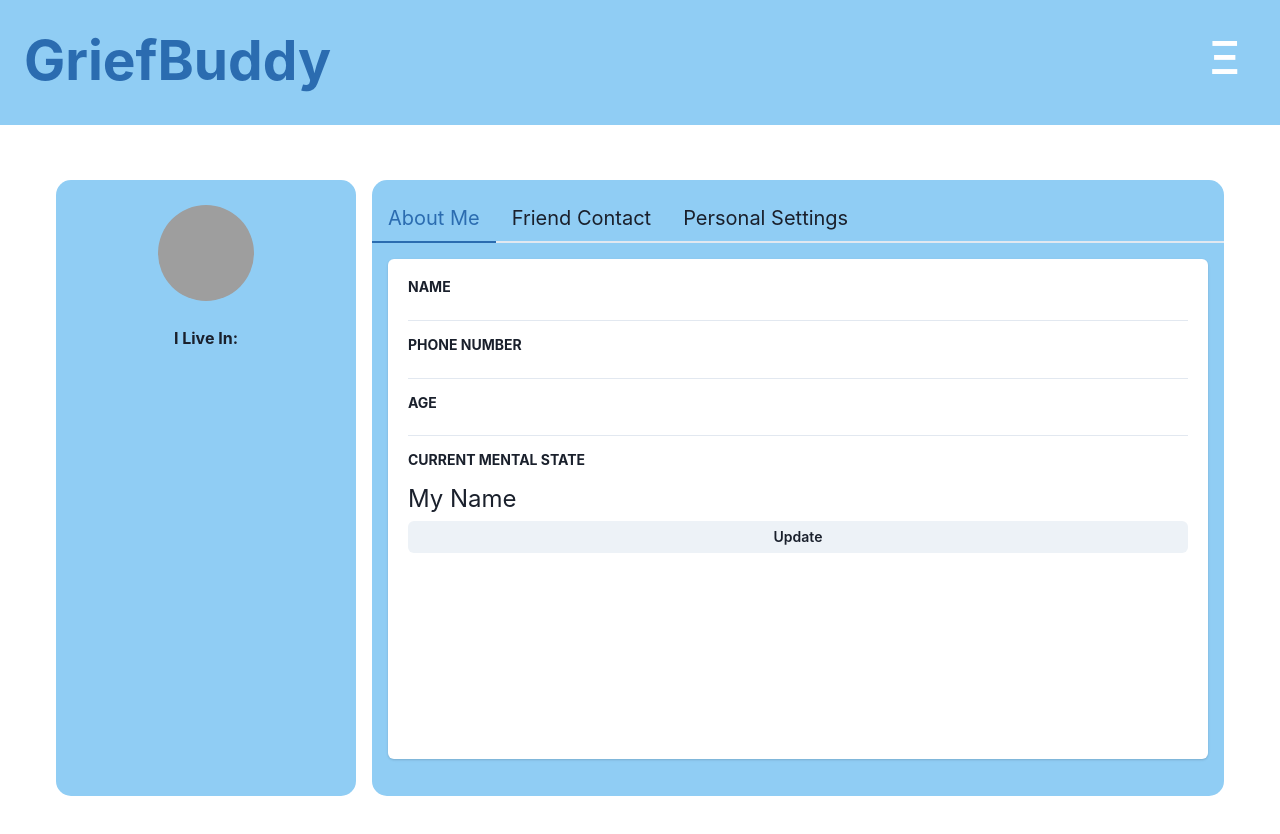
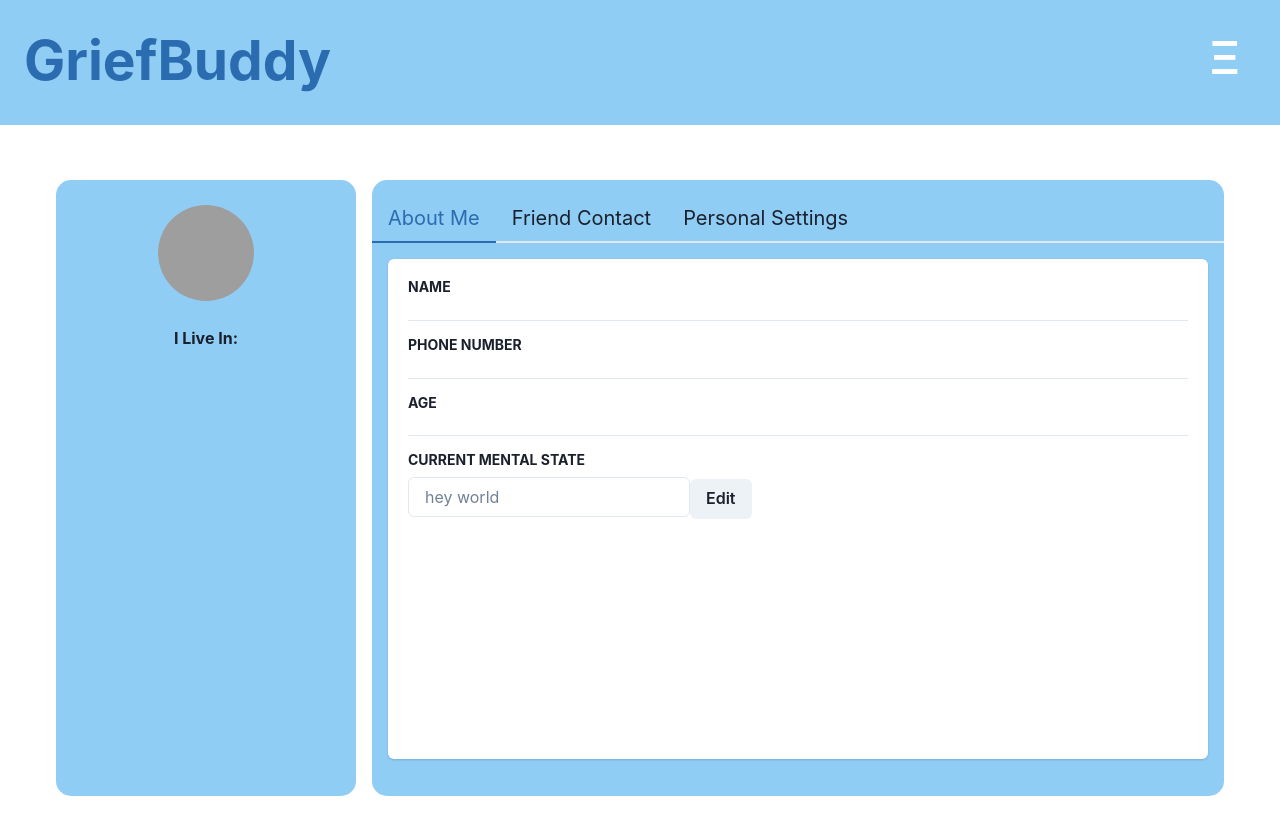
Before and after one commit to The-KPCP-Hotel/griefbuddy, a React app: page /profile in a window 1280 px wide. Shown: the top 834 px of the page. Built offline with nearby package versions, Linux system fonts and the light colour scheme; no server answers; grey boxes are pictures that could not be loaded.

Commit message:
refactored skeleton of settings update input

```diff
--- a/src/components/Profile.tsx
+++ b/src/components/Profile.tsx
@@ -28,6 +28,8 @@ import {
   EditablePreview,
   EditableInput,
   Flex,
+  Spacer,
+  HStack,
   useEditableControls,
   IconButtonProps,
   IconButton
@@ -125,19 +127,24 @@ function Profile() {
 
 
     return (
-      <Editable
-        textAlign='left'
-        defaultValue='My Name'
-        fontSize='2xl'
-        isPreviewFocusable={true}
-      >
-        <EditablePreview />
-        {/* Here is the custom input */}
-        <Stack>
-        <EditableInput />
-        <Button size='sm'>Update </Button>
-        </Stack>
-      </Editable>
+      // <Editable
+      //   textAlign='left'
+      //   defaultValue='My Name'
+      //   fontSize='2xl'
+      //   isPreviewFocusable={true}
+      // >
+      //   <EditablePreview />
+      //   {/* Here is the custom input */}
+      //   <Flex justifyContent={"space-between"}>
+      //   <EditableInput w="200px" display={"inline"}/>
+      //   <Button size='sm' display={"inline"}>Update </Button>
+      //   </Flex>
+      // </Editable>
+      <div>
+      {/* <Input placeholder='type here' display="inline"></Input> */}
+      <Input style={{display: "inline-block", width: "initial"}} placeholder='hey world'/>
+      <Button>Edit</Button>
+      </div>
     )
   }
 
@@ -280,6 +287,7 @@ function Profile() {
 
                               <Input
                                 type="text"
+                                // border={0}
                                 onChange={(e) => {
                                   const nicknamee = e.target.value;
                                   setNickname(nicknamee);
```
